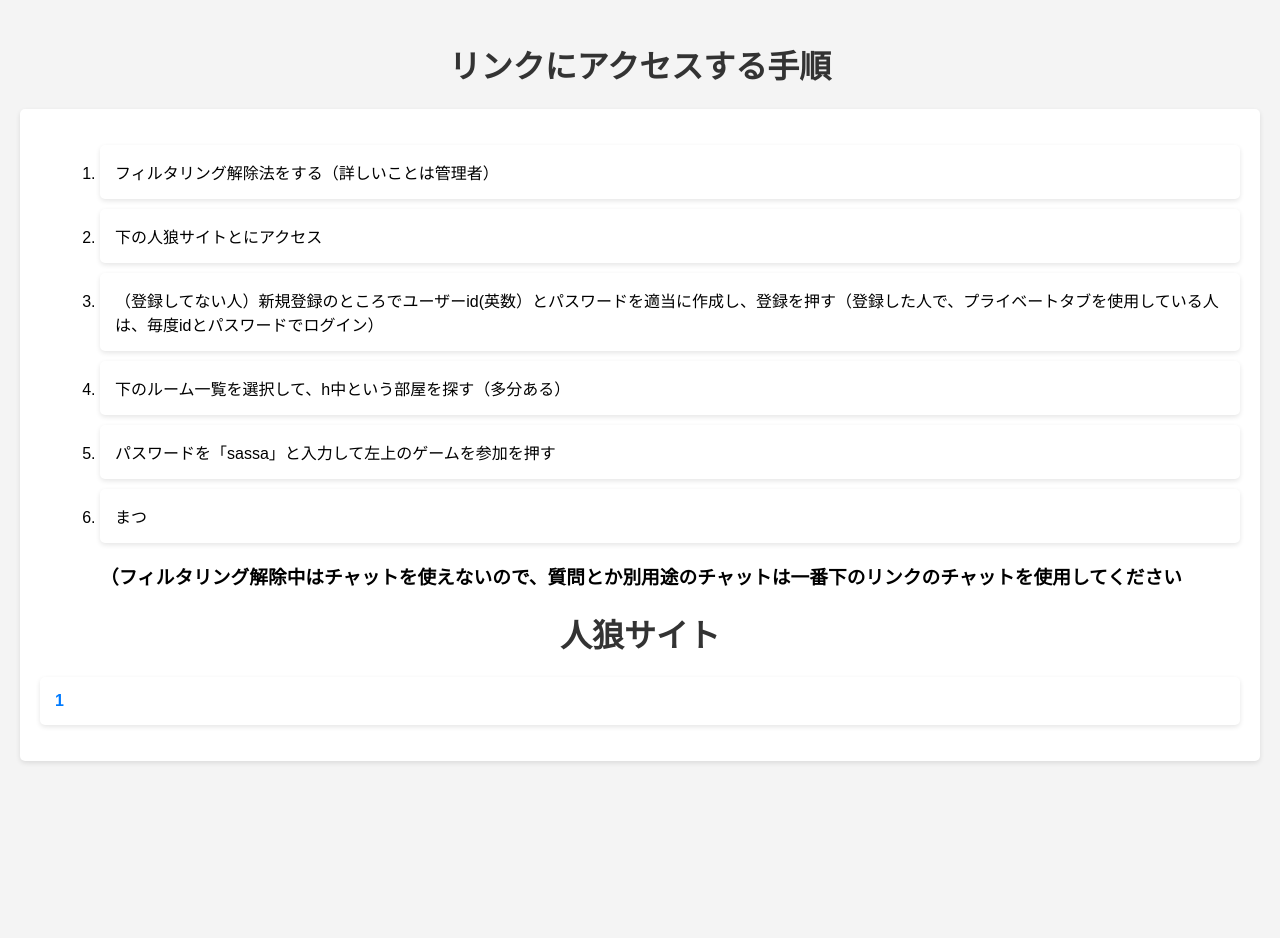
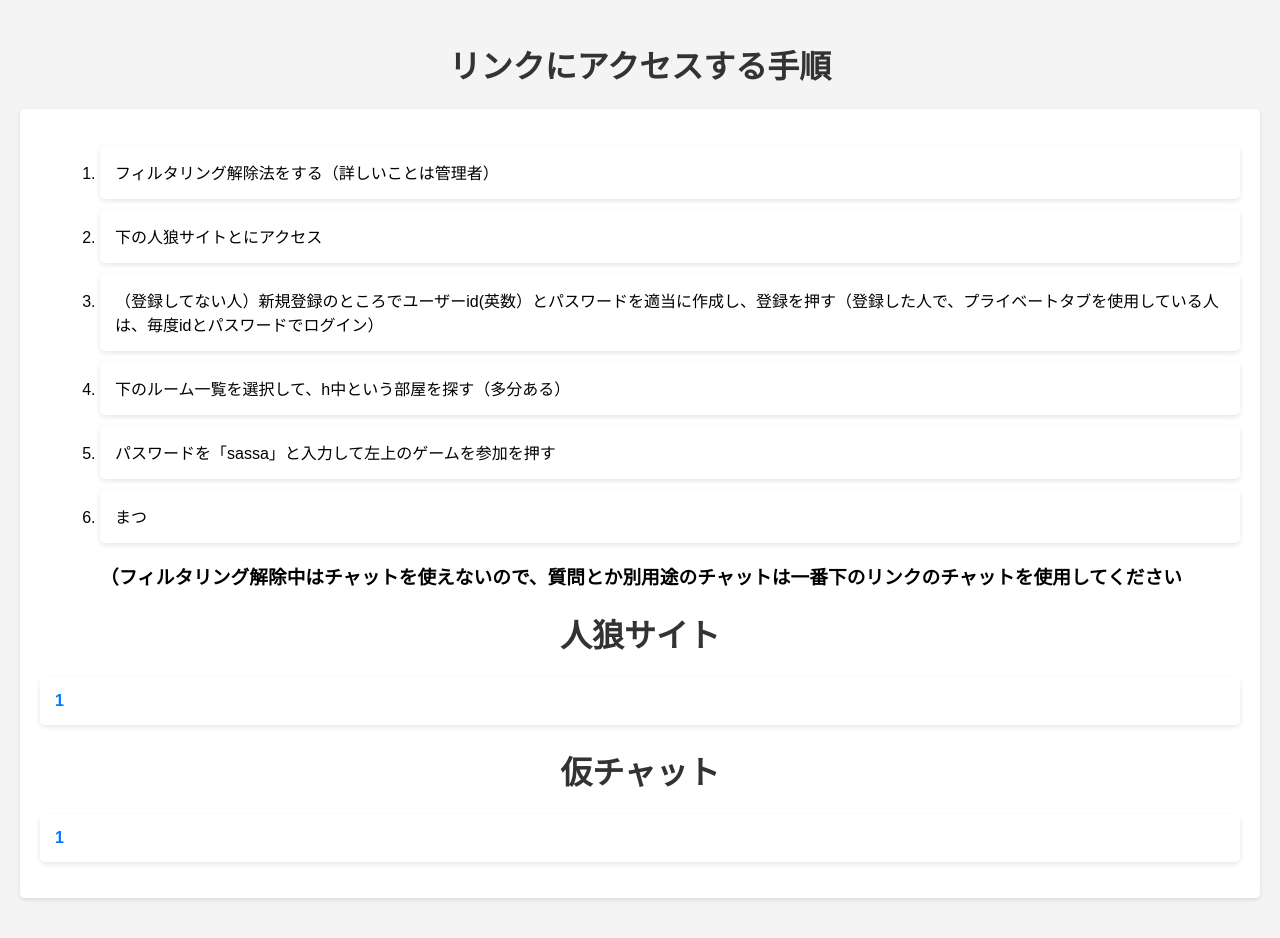
Before and after one commit to sassa12345/sassa1, a plain HTML site: page index.html in a window 1280 px wide. Before the commit the page ends 801 px from the top, so only its background shows below. Drawn offline with Linux system fonts and the light colour scheme.

Commit message:
Update index.html

```diff
--- a/index.html
+++ b/index.html
@@ -74,5 +74,12 @@
         <li><a href="https://jinrou.uhyohyo.net/" target="_blank">1</a></li>
 
     </ul>
+        <h1>仮チャット</h1>
+    <ul>
+
+        <li><a href="https://chat.onl.jp/?Fx7MP5cbkM" target="_blank">1</a></li>
+
+    </ul>
+
 </body>
 </html>
```
